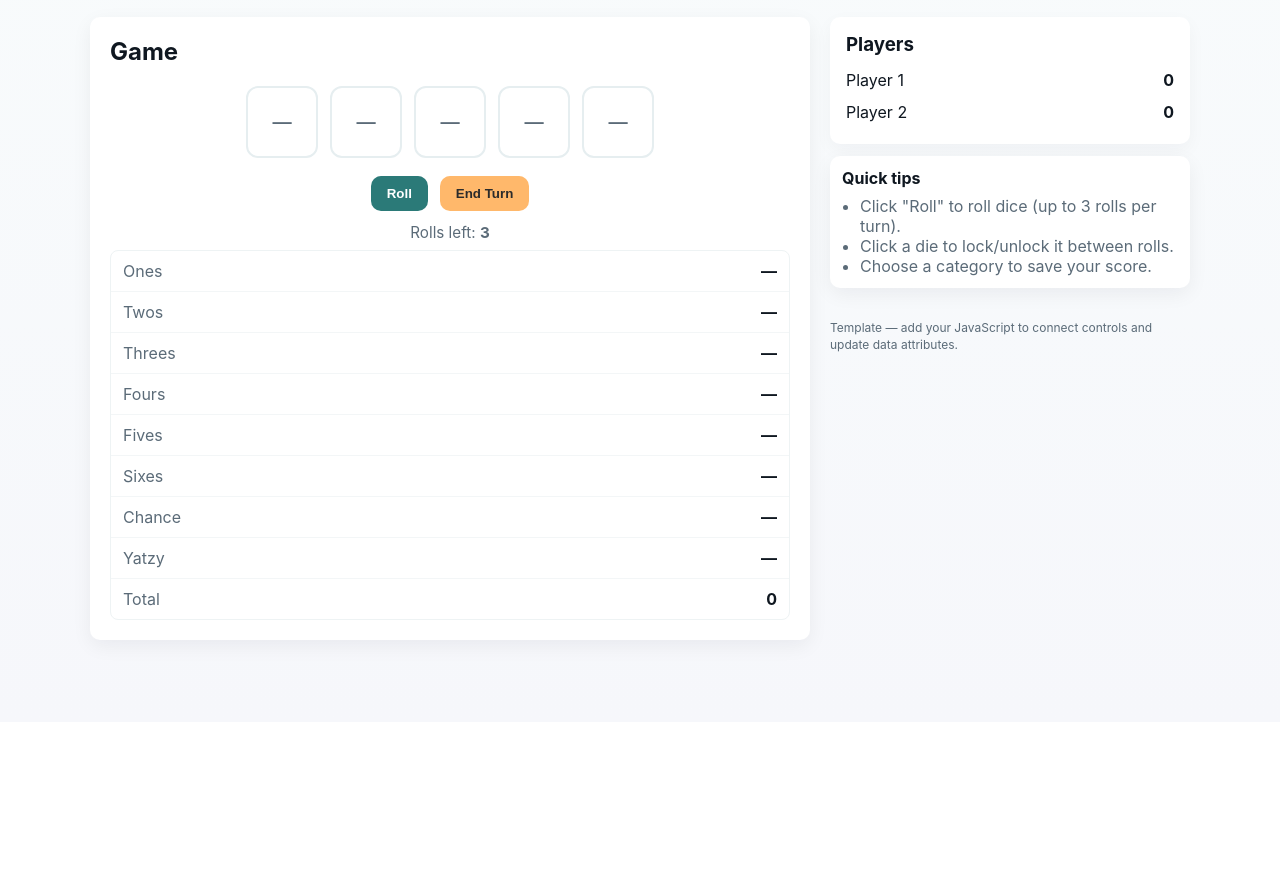
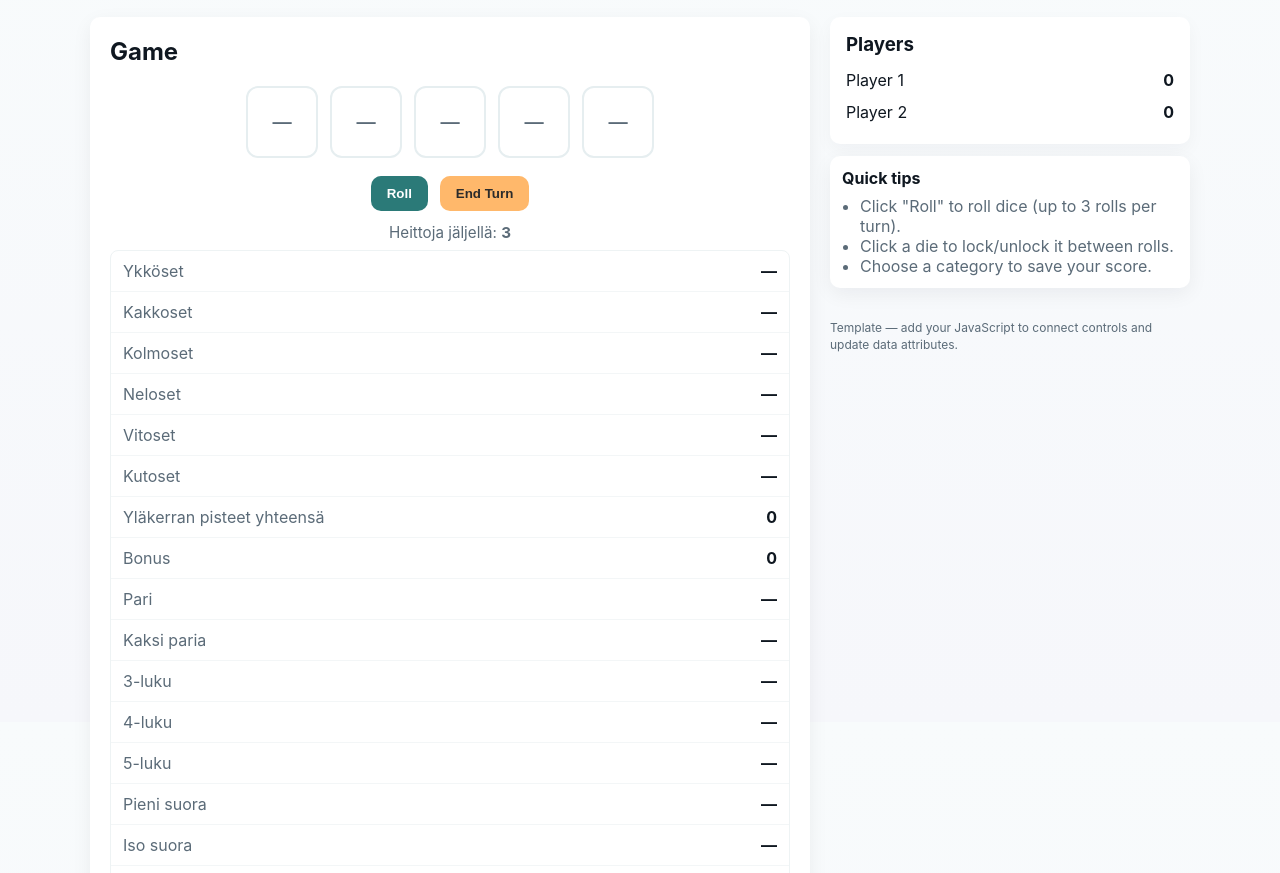
Before and after one commit to niklasff/Web-Development-projekti, a plain HTML site: page index.html in a window 1280 px wide. Shown: the part 78-951 px from the top of the page. Before the commit the page ends 800 px from the top, so only its background shows below. Drawn offline with Linux system fonts and the light colour scheme.

Commit message:
Taulukko päivitetty ja vaihdettu suomeksi.

```diff
--- a/index.html
+++ b/index.html
@@ -90,37 +90,77 @@
                 font-size: 0.95rem;
               "
             >
-              Rolls left: <strong id="rolls-left">3</strong>
+              Heittoja jäljellä: <strong id="rolls-left">3</strong>
             </div>
 
             <!-- Scorecard: list of categories with data attributes for JS to set values -->
             <div class="scorecard" aria-label="Scorecard">
               <div class="score-row">
-                <div class="label">Ones</div>
+                <div class="label">Ykköset</div>
                 <div class="value" data-score-key="ones">—</div>
               </div>
               <div class="score-row">
-                <div class="label">Twos</div>
+                <div class="label">Kakkoset</div>
                 <div class="value" data-score-key="twos">—</div>
               </div>
               <div class="score-row">
-                <div class="label">Threes</div>
+                <div class="label">Kolmoset</div>
                 <div class="value" data-score-key="threes">—</div>
               </div>
               <div class="score-row">
-                <div class="label">Fours</div>
+                <div class="label">Neloset</div>
                 <div class="value" data-score-key="fours">—</div>
               </div>
               <div class="score-row">
-                <div class="label">Fives</div>
+                <div class="label">Vitoset</div>
                 <div class="value" data-score-key="fives">—</div>
               </div>
               <div class="score-row">
-                <div class="label">Sixes</div>
+                <div class="label">Kutoset</div>
                 <div class="value" data-score-key="sixes">—</div>
               </div>
+              <div class="score-row separator">
+                <div class="label">Yläkerran pisteet yhteensä</div>
+                <div class="value" data-score-key="upperTotal">0</div>
+              </div>
               <div class="score-row">
-                <div class="label">Chance</div>
+                <div class="label">Bonus</div>
+                <div class="value" data-score-key="bonus">0</div>
+              </div>
+              <div class="score-row separator">
+                <div class="label">Pari</div>
+                <div class="value" data-score-key="pair">—</div>
+              </div>
+              <div class="score-row">
+                <div class="label">Kaksi paria</div>
+                <div class="value" data-score-key="twoPairs">—</div>
+              </div>
+              <div class="score-row">
+                <div class="label">3-luku</div>
+                <div class="value" data-score-key="threeOfAKind">—</div>
+              </div>
+              <div class="score-row">
+                <div class="label">4-luku</div>
+                <div class="value" data-score-key="fourOfAKind">—</div>
+              </div>
+              <div class="score-row">
+                <div class="label">5-luku</div>
+                <div class="value" data-score-key="fiveOfAKind">—</div>
+              </div>
+              <div class="score-row">
+                <div class="label">Pieni suora</div>
+                <div class="value" data-score-key="smallStraight">—</div>
+              </div>
+              <div class="score-row">
+                <div class="label">Iso suora</div>
+                <div class="value" data-score-key="largeStraight">—</div>
+              </div>
+              <div class="score-row">
+                <div class="label">Mökki</div>
+                <div class="value" data-score-key="fullHouse">—</div>
+              </div>
+              <div class="score-row">
+                <div class="label">Sattuma</div>
                 <div class="value" data-score-key="chance">—</div>
               </div>
               <div class="score-row">
@@ -128,7 +168,7 @@
                 <div class="value" data-score-key="yatzy">—</div>
               </div>
               <div class="score-row">
-                <div class="label">Total</div>
+                <div class="label">Yhteensä</div>
                 <div class="value" data-score-key="total">0</div>
               </div>
             </div>
```
